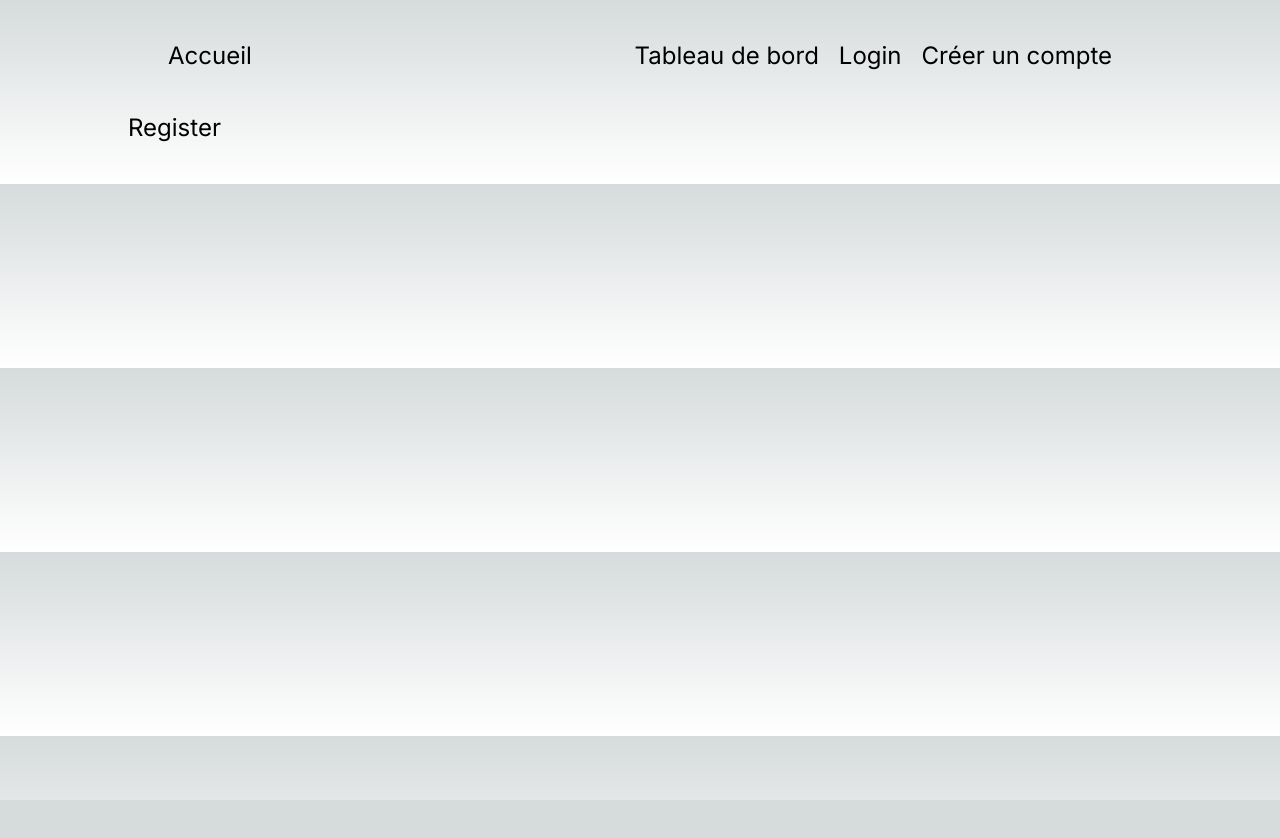
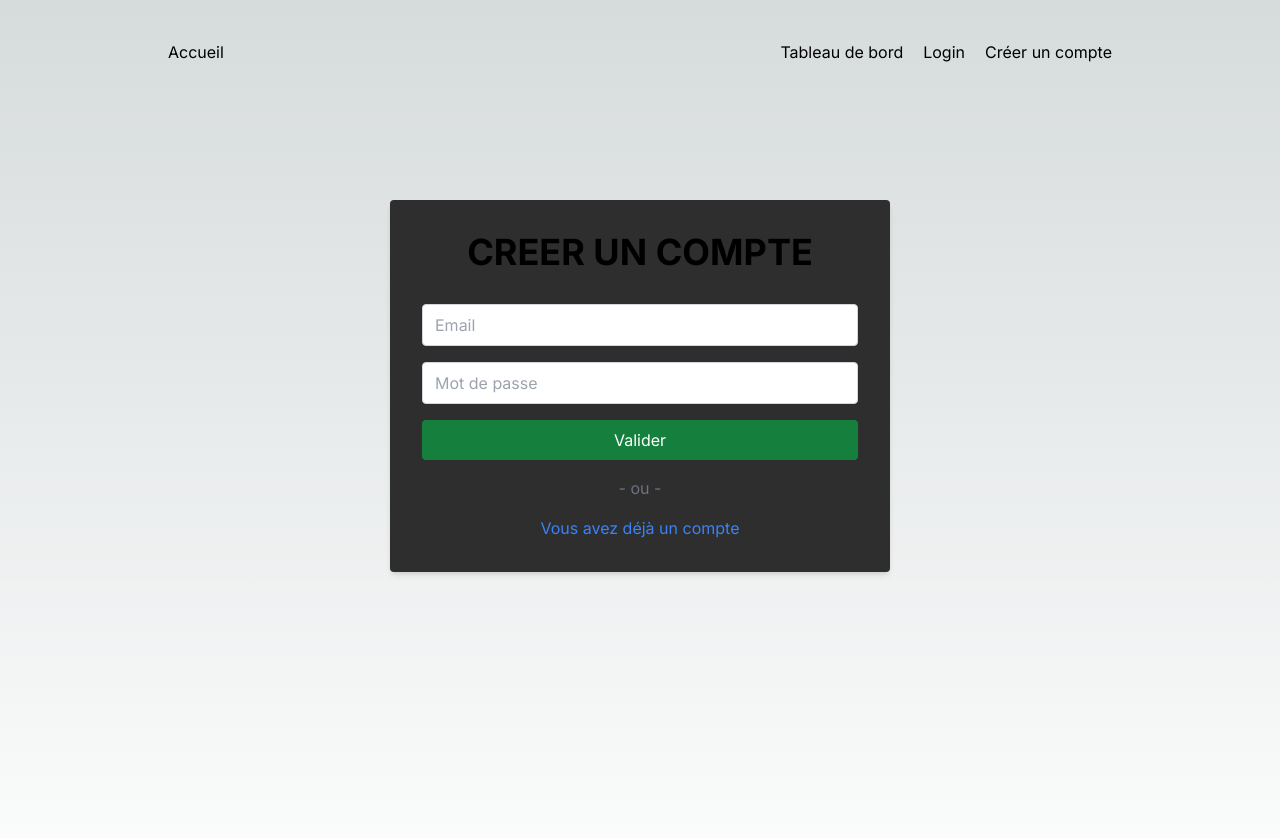
Before and after one commit to lapinRagnar/next14_next-authv4-mongoose-typescript, a Next.js app: page /register in a window 1280 px wide. Shown: the top 838 px of the page. Before the commit the page ends 800 px from the top, so only its background shows below. Built offline with nearby package versions, Linux system fonts and the light colour scheme.

Commit message:
html du register

```diff
--- a/src/app/layout.tsx
+++ b/src/app/layout.tsx
@@ -19,7 +19,7 @@
     <html lang="en">
       <body className={inter.className}>
 
-        <div className='mx-auto max-w-5xl text-2xl gap-2 mb-10'>
+        <div className='mx-auto max-w-5xl text-1xl gap-2 mb-10'>
           <Navbar />
           {children}
         </div>
--- a/src/app/register/page.tsx
+++ b/src/app/register/page.tsx
@@ -1,7 +1,44 @@
+import Link from "next/link"
 
 const Register = () => {
   return (
-    <div>Register</div>
+    <div className="flex min-h-screen flex-col items-center justify-between p-24">
+      <div className="bg-[#2e2e2e] p-8 rounded shadow-md w-[500px]">
+        <h1 className="text-4xl text-center font-bold mb-8 uppercase">Creer Un Compte</h1>
+        <form >
+          <input
+            type="text"
+            placeholder="Email"
+            className="w-full border border-gray-300 text-black rounded px-3 py-2 mb-4 focus:outline-none focus:border-green-400 focus:text-black"
+            required
+          />
+          <input
+            type="password"
+            placeholder="Mot de passe"
+            className="w-full border border-gray-300 text-black rounded px-3 py-2 mb-4 focus:outline-none focus:border-green-400 focus:text-black"
+            required
+          />
+
+          <button
+            type="submit"
+            className="w-full bg-green-700 text-white py-2 rounded hover:bg-blue-600"
+          >
+            {" "}
+            Valider
+          </button>
+        </form>
+
+        <div className="text-center text-gray-500 mt-4">- ou -</div>
+
+        <Link
+          href="/login"
+          className="block text-center text-blue-500 hover:underline mt-4"
+        >
+          Vous avez déjà un compte
+        </Link>
+
+      </div>
+    </div>
   )
 }
 
```
